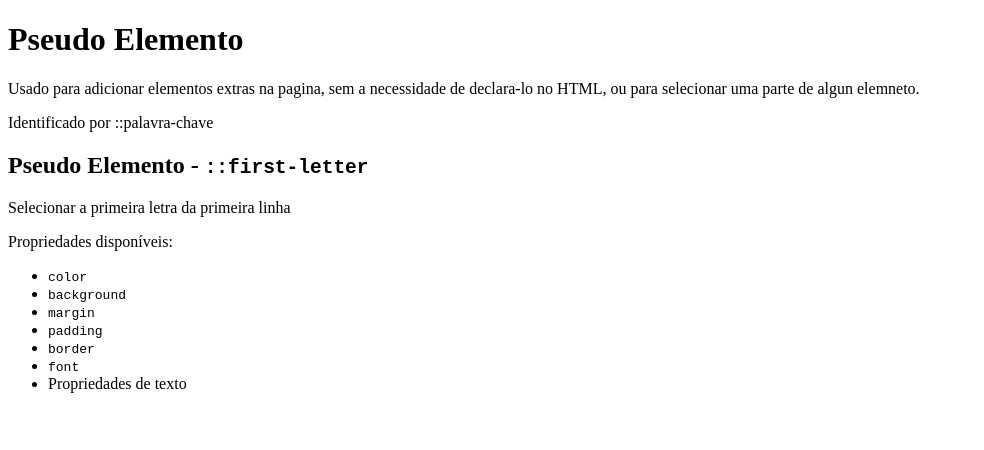
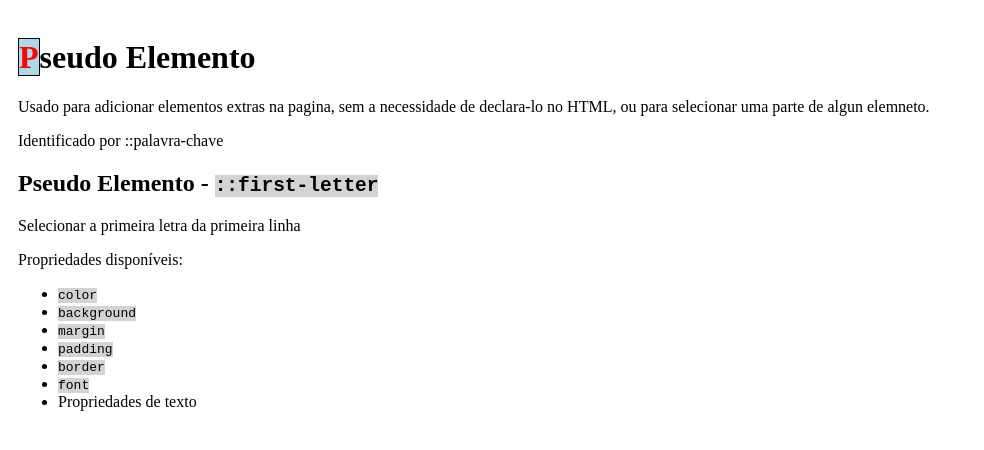
Before and after one commit to alanrochagomes/pseudo-elementos-e-pseudo-classes, a plain HTML site: page First-Letter/index.html in a window 1280 px wide. Shown: the whole page, without its empty margins (0-984 px from the left). Drawn offline with Linux system fonts and the light colour scheme.

Commit message:
`CSS` estilizado

```diff
--- a/First-Letter/index.html
+++ b/First-Letter/index.html
@@ -1,14 +1,17 @@
 <!DOCTYPE html>
 <html lang="pt-br">
   <head>
-  <meta charset="UTF-8">
-  <meta name="viewport" content="width=device-width, initial-scale=1.0">
-  <link rel="stylesheet" href="style.css">
+    <meta charset="UTF-8" />
+    <meta name="viewport" content="width=device-width, initial-scale=1.0" />
+    <link rel="stylesheet" href="style.css" />
     <title>Pseudo-Elementos</title>
   </head>
   <body>
     <h1>Pseudo Elemento</h1>
-  <p>Usado para adicionar elementos extras na pagina, sem a necessidade de declara-lo no HTML, ou para selecionar uma parte de algun elemneto.</p>
+    <p>
+      Usado para adicionar elementos extras na pagina, sem a necessidade de
+      declara-lo no HTML, ou para selecionar uma parte de algun elemneto.
+    </p>
     <p>Identificado por ::palavra-chave</p>
 
     <h2>Pseudo Elemento - <code>::first-letter</code></h2>
--- a/First-Letter/style.css
+++ b/First-Letter/style.css
@@ -0,0 +1,13 @@
+body {
+  padding: 10px;
+}
+
+code {
+  background-color: lightgrey;
+}
+
+h1::first-letter {
+  color: red;
+  background-color: lightblue;
+  border: 1px solid black;
+}
```
Lines whose indentation alone changed are shown as unchanged.
